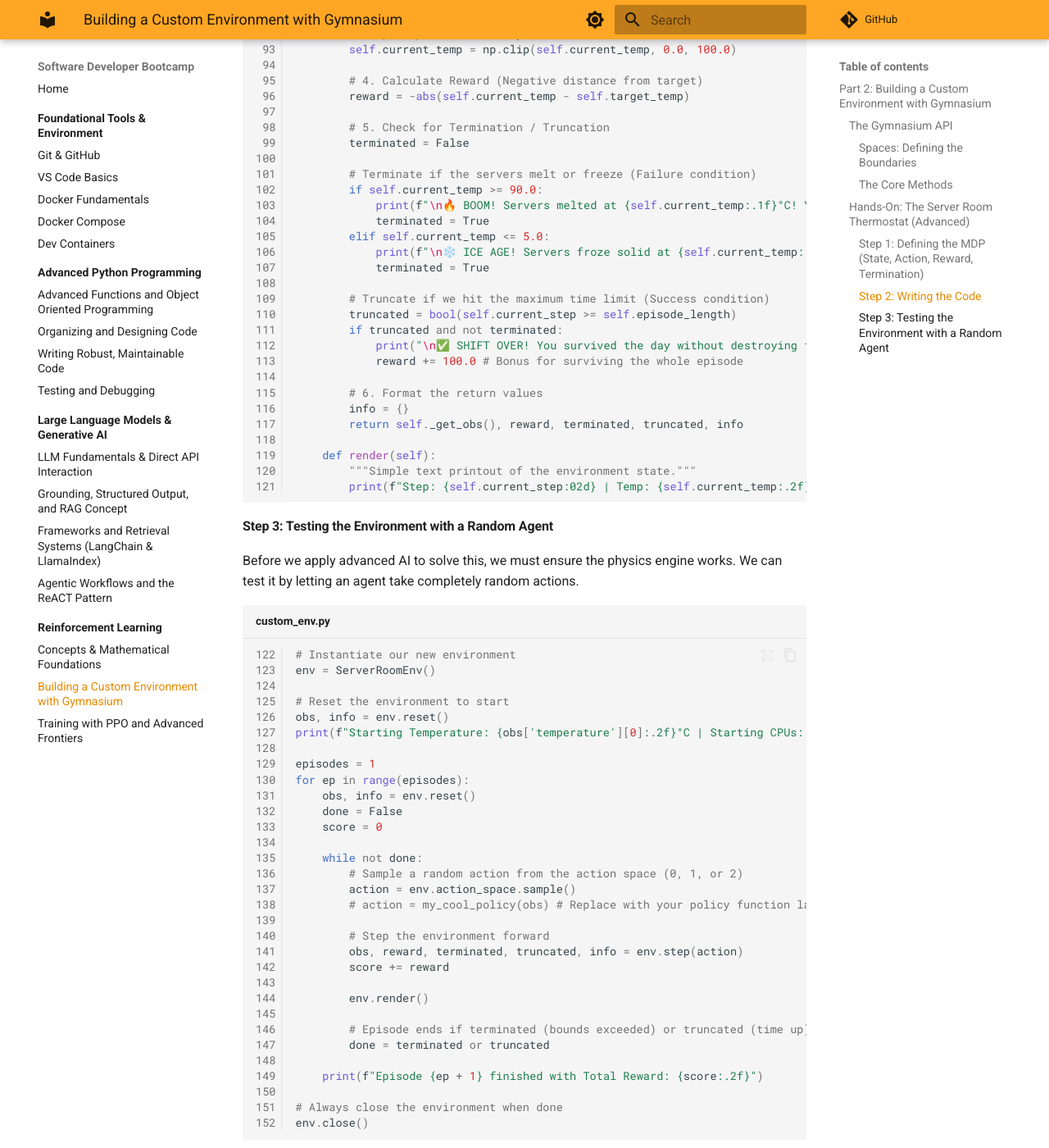
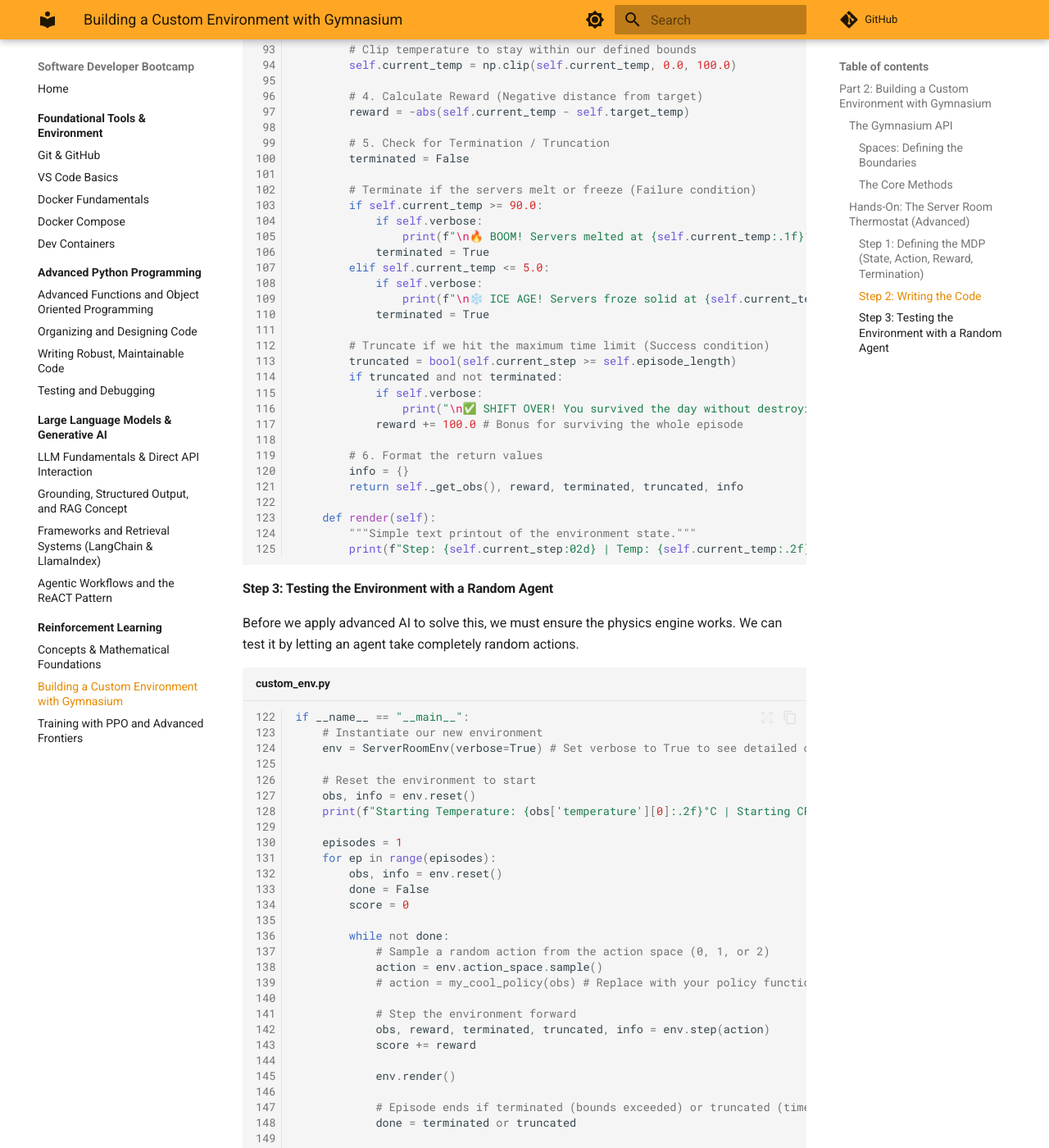
Before and after one commit to kaimibk/Software-Dev-Bootcamp, an MkDocs documentation site: the page built from docs/reinforcement-learning/2.md, in a window 1280 px wide and 1400 px high, scrolled down 5953 px. Shown: the whole window at 82% size. Built offline with MkDocs 1.6.1 and Material for MkDocs 9.7.7, drawn with Linux system fonts in a browser that asks for light colours; comment, search, counter and statistics services are not loaded; some of the changed text lies outside the part shown.

Commit message:
Add verbosity flag

````diff
--- a/docs/reinforcement-learning/2.md
+++ b/docs/reinforcement-learning/2.md
@@ -119,8 +119,9 @@ class ServerRoomEnv(gym.Env):
     The agent must keep the server room temperature near 20°C
     by predicting heat generated by random CPU jobs.
     """
-    def __init__(self):
+    def __init__(self, verbose=False):
         super(ServerRoomEnv, self).__init__()
+        self.verbose = verbose
 
         # Target temperature
         self.target_temp = 20.0
@@ -210,16 +211,19 @@ class ServerRoomEnv(gym.Env):
 
         # Terminate if the servers melt or freeze (Failure condition)
         if self.current_temp >= 90.0:
-            print(f"\n🔥 BOOM! Servers melted at {self.current_temp:.1f}°C! You exploded! 🔥")
+            if self.verbose:
+                print(f"\n🔥 BOOM! Servers melted at {self.current_temp:.1f}°C! You exploded! 🔥")
             terminated = True
         elif self.current_temp <= 5.0:
-            print(f"\n❄️ ICE AGE! Servers froze solid at {self.current_temp:.1f}°C! Welcome to Hoth! ❄️")
+            if self.verbose:
+                print(f"\n❄️ ICE AGE! Servers froze solid at {self.current_temp:.1f}°C! Welcome to Hoth! ❄️")
             terminated = True
 
         # Truncate if we hit the maximum time limit (Success condition)
         truncated = bool(self.current_step >= self.episode_length)
         if truncated and not terminated:
-            print("\n✅ SHIFT OVER! You survived the day without destroying the server room.")
+            if self.verbose:
+                print("\n✅ SHIFT OVER! You survived the day without destroying the server room.")
             reward += 100.0 # Bonus for surviving the whole episode
 
         # 6. Format the return values
@@ -236,37 +240,38 @@ class ServerRoomEnv(gym.Env):
 Before we apply advanced AI to solve this, we must ensure the physics engine works. We can test it by letting an agent take completely random actions.
 
 ```python title="custom_env.py" linenums="122"
-# Instantiate our new environment
-env = ServerRoomEnv()
+if __name__ == "__main__":
+    # Instantiate our new environment
+    env = ServerRoomEnv(verbose=True) # Set verbose to True to see detailed output
 
-# Reset the environment to start
-obs, info = env.reset()
-print(f"Starting Temperature: {obs['temperature'][0]:.2f}°C | Starting CPUs: {obs['cpus']}")
+    # Reset the environment to start
+    obs, info = env.reset()
+    print(f"Starting Temperature: {obs['temperature'][0]:.2f}°C | Starting CPUs: {obs['cpus']}")
 
-episodes = 1
-for ep in range(episodes):
-    obs, info = env.reset()
-    done = False
-    score = 0
+    episodes = 1
+    for ep in range(episodes):
+        obs, info = env.reset()
+        done = False
+        score = 0
 
-    while not done:
-        # Sample a random action from the action space (0, 1, or 2)
-        action = env.action_space.sample()
-        # action = my_cool_policy(obs) # Replace with your policy function later
+        while not done:
+            # Sample a random action from the action space (0, 1, or 2)
+            action = env.action_space.sample()
+            # action = my_cool_policy(obs) # Replace with your policy function later
 
-        # Step the environment forward
-        obs, reward, terminated, truncated, info = env.step(action)
-        score += reward
+            # Step the environment forward
+            obs, reward, terminated, truncated, info = env.step(action)
+            score += reward
 
-        env.render()
+            env.render()
 
-        # Episode ends if terminated (bounds exceeded) or truncated (time up)
-        done = terminated or truncated
+            # Episode ends if terminated (bounds exceeded) or truncated (time up)
+            done = terminated or truncated
 
-    print(f"Episode {ep + 1} finished with Total Reward: {score:.2f}")
+        print(f"Episode {ep + 1} finished with Total Reward: {score:.2f}")
 
-# Always close the environment when done
-env.close()
+    # Always close the environment when done
+    env.close()
 ```
 
 Example output:
````
Also changed, not shown: docs/reinforcement-learning/3.md (+1 -1 lines).
